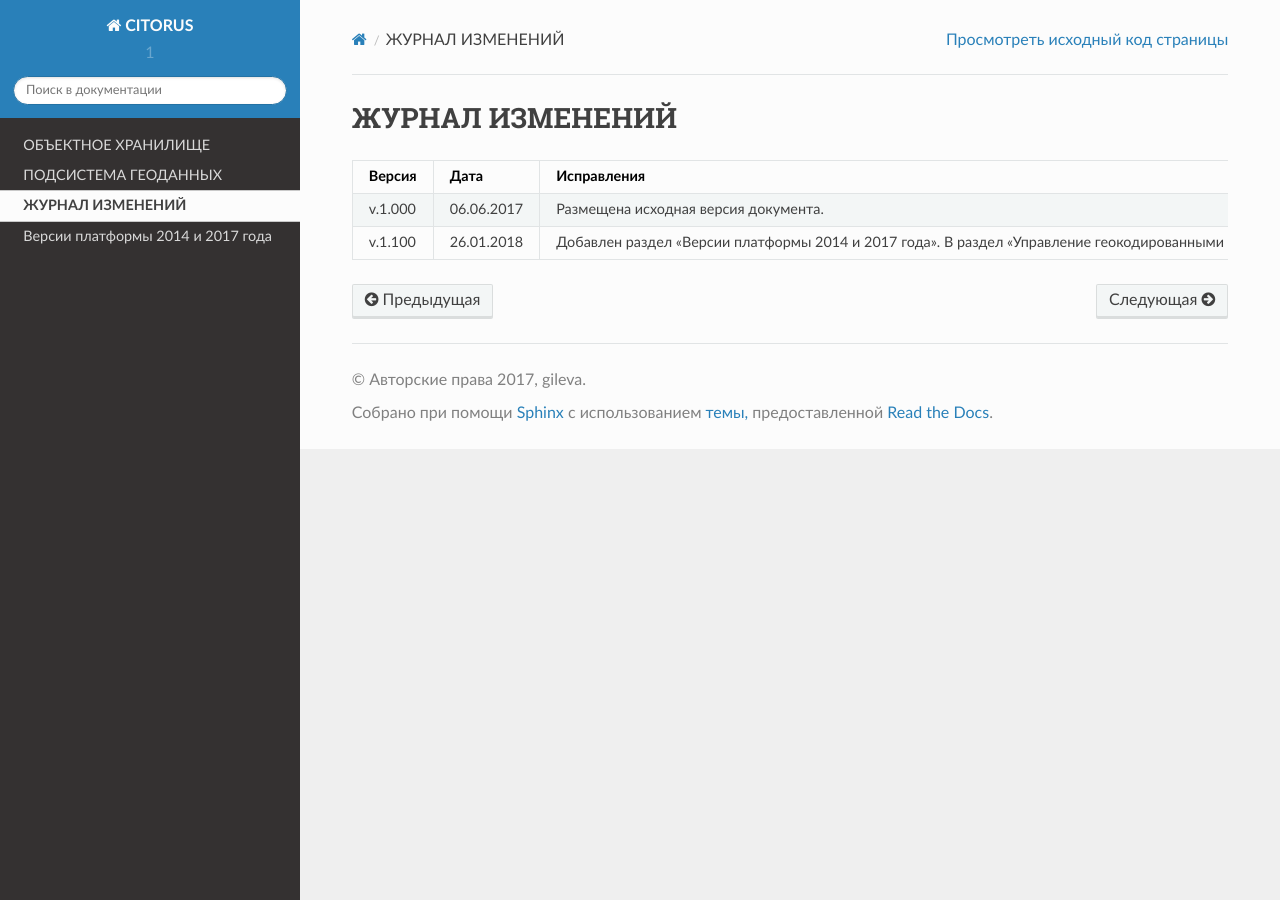
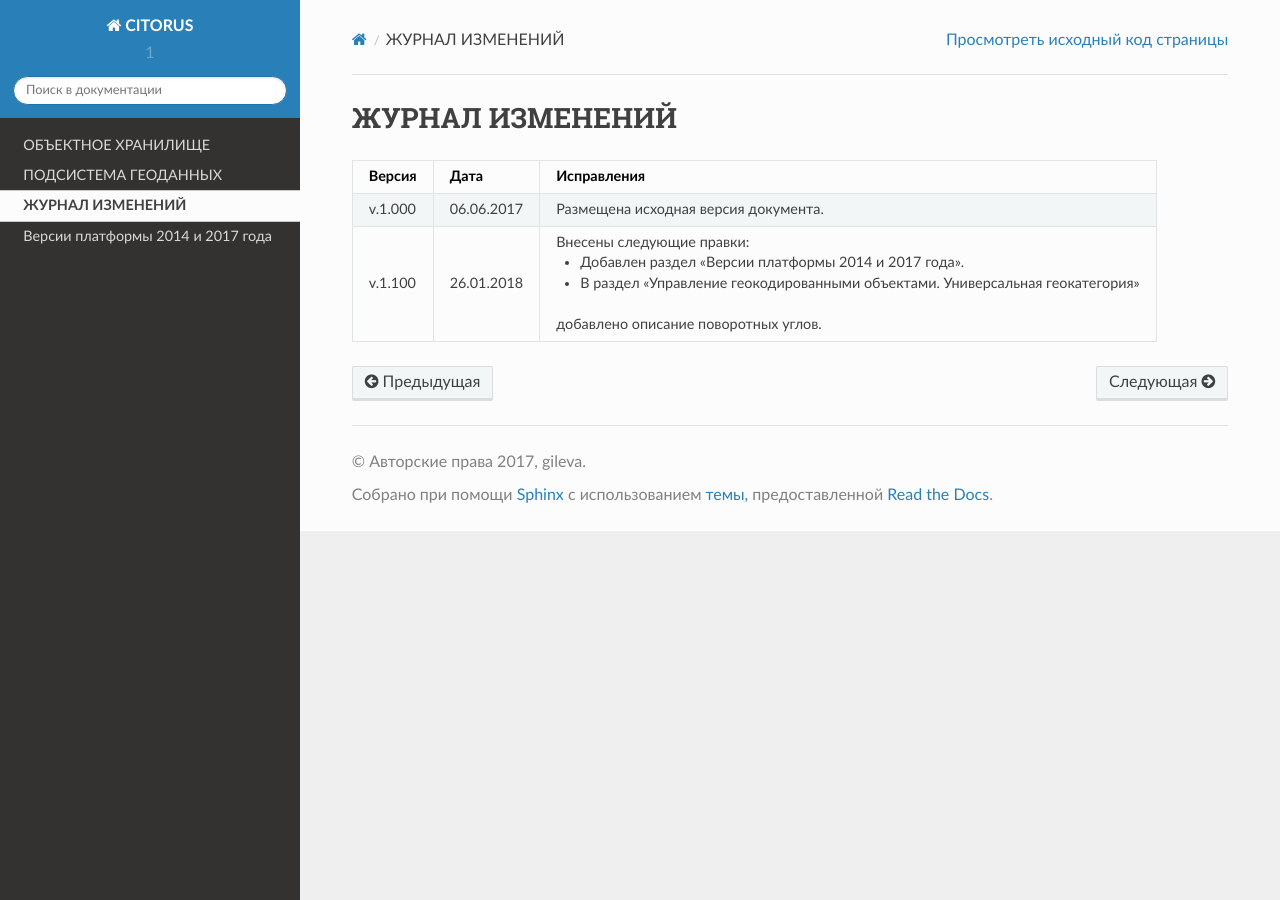
Before and after one commit to citoruspm/citorus, a Sphinx documentation site: the page built from source/journal.rst, in a window 1280 px wide. Built offline with Sphinx 7.4.7 and the Read the Docs theme 2.0.0, drawn with Linux system fonts in a browser that asks for light colours; formulas are drawn with MathJax 3.

Commit message:
Update journal.rst

```diff
--- a/source/journal.rst
+++ b/source/journal.rst
@@ -3,12 +3,14 @@
 
 .. table:: Простая таблица
 
-+-------+------------+------------------------------------------------------------------------------+
-|Версия |   Дата     |  Исправления                                                                 |
-+=======+============+======================+=======================================================+
-|v.1.000| 06.06.2017 | Размещена исходная версия документа.                                         |
-+-------+------------+------------------------------------------------------------------------------+
-|v.1.100| 26.01.2018 | Добавлен раздел «Версии платформы 2014 и 2017 года».                         |
-|       |            | В раздел «Управление геокодированными объектами. Универсальная геокатегория» |
-|       |            | добавлено описание поворотных углов.                                         |
-+-------+------------+------------------------------------------------------------------------------+
++-------+------------+--------------------------------------------------------------------------------+
+|Версия |   Дата     |  Исправления                                                                   |
++=======+============+======================+=========================================================+
+|v.1.000| 06.06.2017 | Размещена исходная версия документа.                                           |
++-------+------------+--------------------------------------------------------------------------------+
+|v.1.100| 26.01.2018 | Внесены следующие правки:                                                      |
+|       |            |                                                                                |
+|       |            | - Добавлен раздел «Версии платформы 2014 и 2017 года».                         |
+|       |            | - В раздел «Управление геокодированными объектами. Универсальная геокатегория» |
+|       |            | добавлено описание поворотных углов.                                           |
++-------+------------+--------------------------------------------------------------------------------+
```
